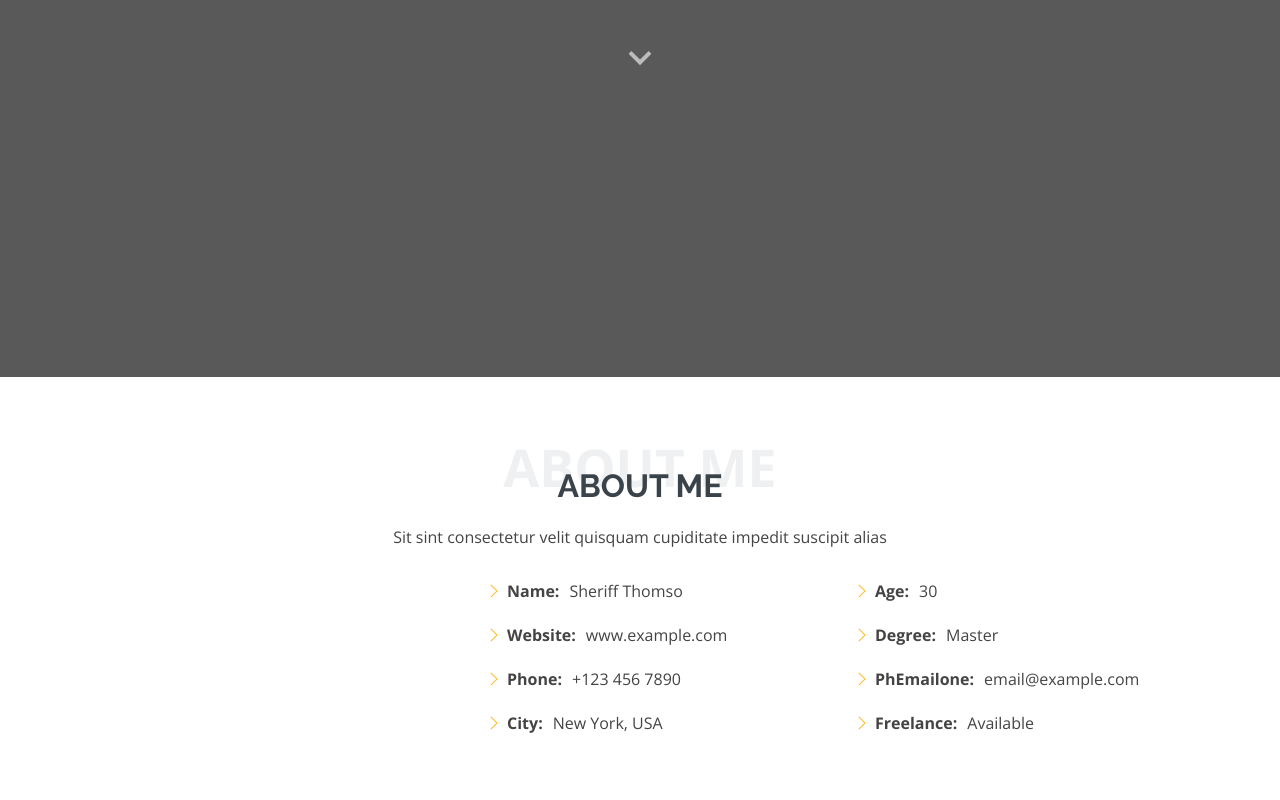
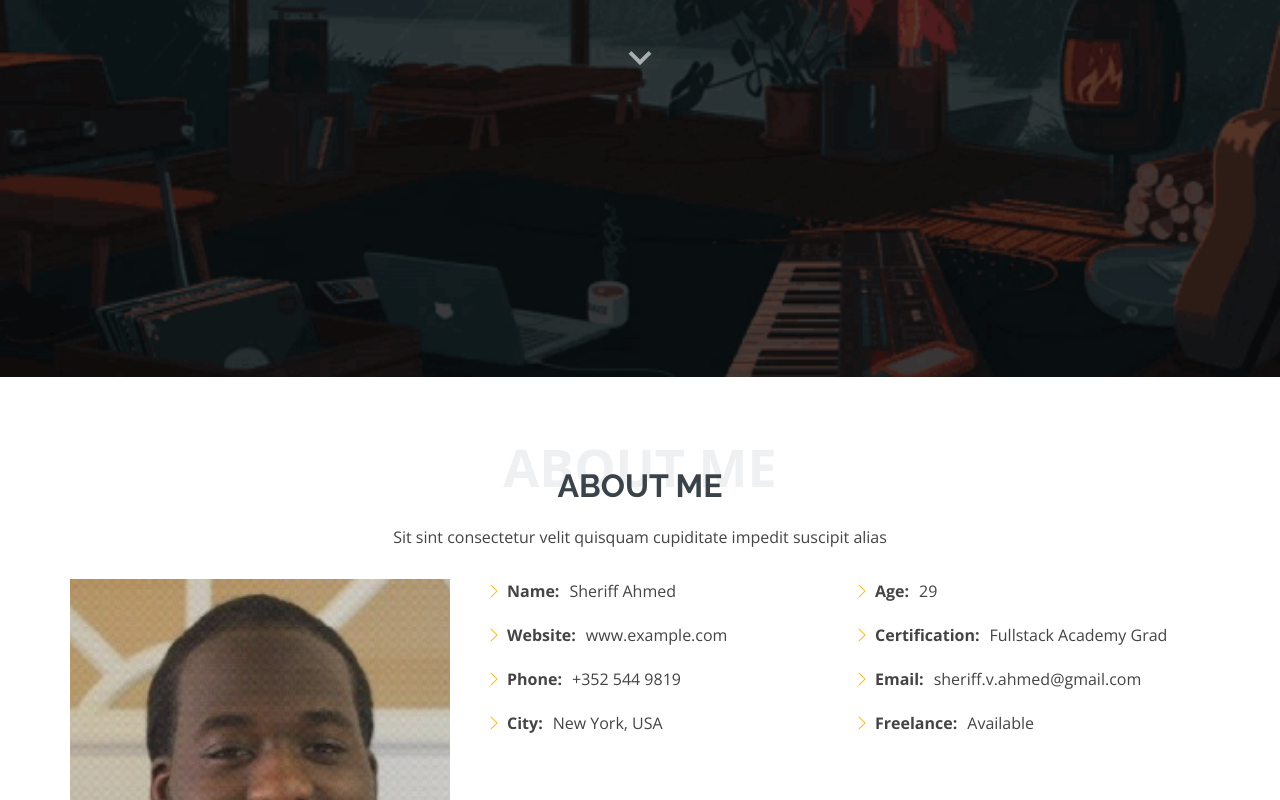
Before and after one commit to sheriffahmed/sheriffahmed.github.io, a website: page index.html in a window 1280 px wide. Shown: the part 423-1223 px from the top of the page. Drawn offline with nearby package versions, Linux system fonts and the light colour scheme.

Commit message:
added a Profile Picture & background picture. Also updated the bio

```diff
--- a/assets/css/style.css
+++ b/assets/css/style.css
@@ -316,7 +316,7 @@ h6 {
 #hero {
   width: 100%;
   height: 100vh;
-  background: url("../img/hero-bg.jpg") top right;
+  background: url("../img/aesthetic-wallpaper.gif") top right;
   background-size: cover;
   position: relative;
 }
--- a/index.html
+++ b/index.html
@@ -98,17 +98,17 @@
               <div class="row">
                 <div class="col-lg-6">
                   <ul>
-                    <li><i class="bi bi-chevron-right"></i> <strong>Name:</strong> <span>Sheriff Thomso</span></li>
+                    <li><i class="bi bi-chevron-right"></i> <strong>Name:</strong> <span>Sheriff Ahmed</span></li>
                     <li><i class="bi bi-chevron-right"></i> <strong>Website:</strong> <span>www.example.com</span></li>
-                    <li><i class="bi bi-chevron-right"></i> <strong>Phone:</strong> <span>+123 456 7890</span></li>
+                    <li><i class="bi bi-chevron-right"></i> <strong>Phone:</strong> <span>+352 544 9819</span></li>
                     <li><i class="bi bi-chevron-right"></i> <strong>City:</strong> <span>New York, USA</span></li>
                   </ul>
                 </div>
                 <div class="col-lg-6">
                   <ul>
-                    <li><i class="bi bi-chevron-right"></i> <strong>Age:</strong> <span>30</span></li>
-                    <li><i class="bi bi-chevron-right"></i> <strong>Degree:</strong> <span>Master</span></li>
-                    <li><i class="bi bi-chevron-right"></i> <strong>PhEmailone:</strong> <span>email@example.com</span></li>
+                    <li><i class="bi bi-chevron-right"></i> <strong>Age:</strong> <span>29</span></li>
+                    <li><i class="bi bi-chevron-right"></i> <strong>Certification:</strong> <span>Fullstack Academy Grad</span></li>
+                    <li><i class="bi bi-chevron-right"></i> <strong>Email:</strong> <span>sheriff.v.ahmed@gmail.com</span></li>
                     <li><i class="bi bi-chevron-right"></i> <strong>Freelance:</strong> <span>Available</span></li>
                   </ul>
                 </div>
```
Also changed, not shown: assets/img/aesthetic-wallpaper.gif (added), assets/img/me.jpg (added), 4 other files.
